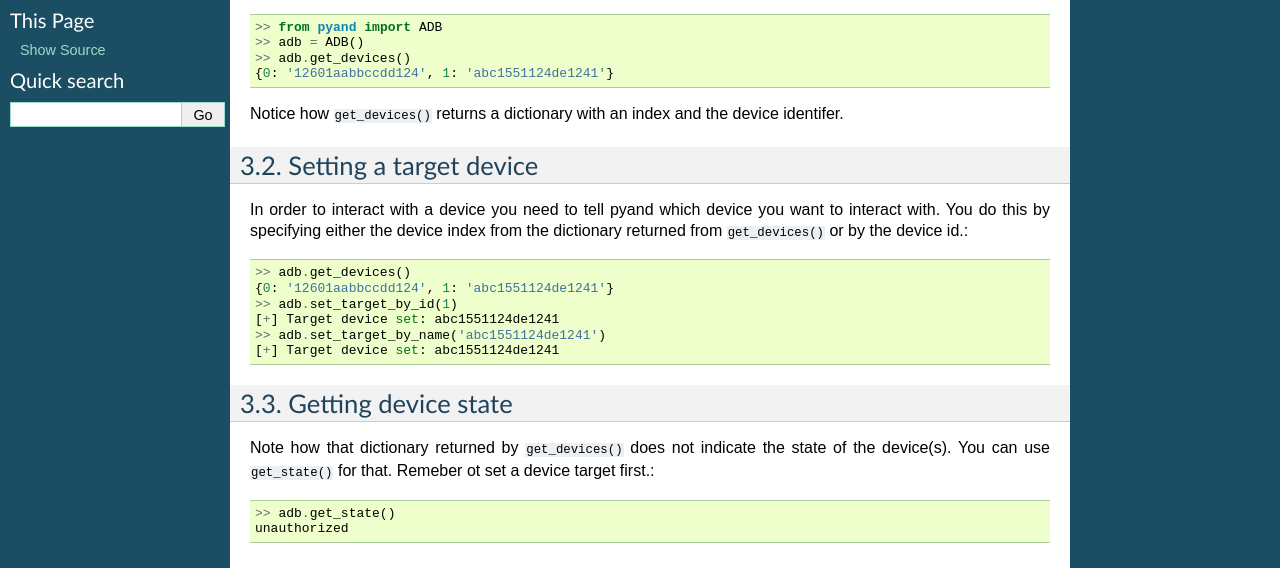
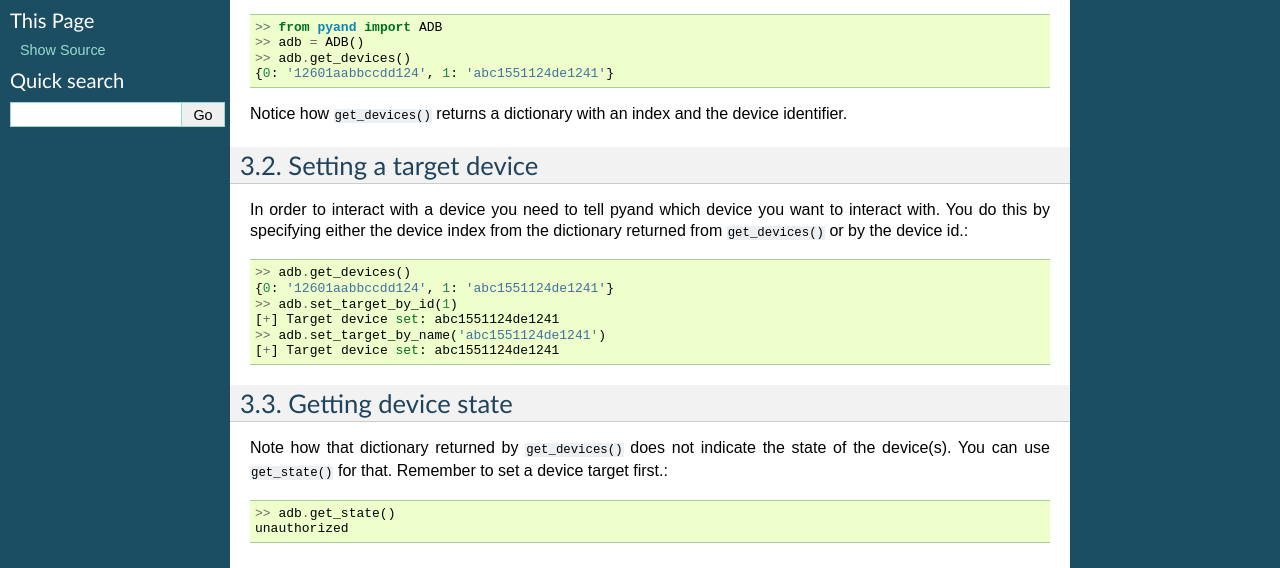
Before and after one commit to ardevd/pyand, a Sphinx documentation site: the page built from docs/basics.rst, in a window 1280 px wide. Shown: the part 209-777 px from the top of the page. Built offline with Sphinx 7.4.7, drawn with Linux system fonts in a browser that asks for light colours.

Commit message:
doc: basics: fix various typos
s/identifer/identifier
s/Remeber/Remember/
s/ot/to

Found with flyspell

Signed-off-by: Mattijs Korpershoek <mattijs.korpershoek@gmail.com>

```diff
--- a/docs/basics.rst
+++ b/docs/basics.rst
@@ -13,7 +13,7 @@ You can easily use adb to get a list of the currently connected devices.::
     >> adb.get_devices()
     {0: '12601aabbccdd124', 1: 'abc1551124de1241'}
 
-Notice how ``get_devices()`` returns a dictionary with an index and the device identifer.
+Notice how ``get_devices()`` returns a dictionary with an index and the device identifier.
 
 Setting a target device
 -----------------------
@@ -29,7 +29,7 @@ In order to interact with a device you need to tell pyand which device you want
 
 Getting device state
 --------------------
-Note how that dictionary returned by ``get_devices()`` does not indicate the state of the device(s). You can use ``get_state()`` for that. Remeber ot set a device target first.::
+Note how that dictionary returned by ``get_devices()`` does not indicate the state of the device(s). You can use ``get_state()`` for that. Remember to set a device target first.::
 
     >> adb.get_state()
     unauthorized
```
